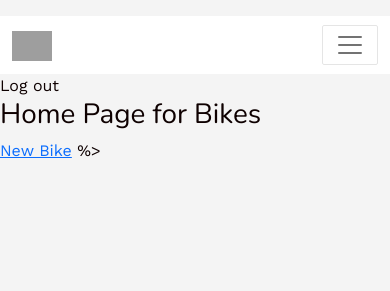
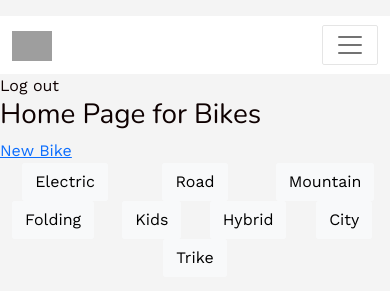
Before and after one commit to gadorcc/bkr-bike, a Rails app: page /bikes in a window 390 px wide. Shown: the top 291 px of the page. Before the commit the page ends 158 px from the top, so only its background shows below. Run offline with Rails 7, Linux system fonts and the light colour scheme; data comes from the database, SQL or seed files in the repository; style sheets or scripts are compiled from the project's sources; some libraries are stand-ins or nearby versions; grey boxes are pictures that could not be loaded.

Commit message:
simple grid search for bike types and create simple view for testing

```diff
--- a/app/assets/stylesheets/application.scss
+++ b/app/assets/stylesheets/application.scss
@@ -10,3 +10,4 @@
 // Your CSS partials
 @import "components/index";
 @import "pages/index";
+@import url("https://cdn.jsdelivr.net/npm/bootstrap-icons@1.10.3/font/bootstrap-icons.css");
--- a/app/views/bikes/index.html.erb
+++ b/app/views/bikes/index.html.erb
@@ -1,5 +1,32 @@
 <h1>Home Page for Bikes</h1>
 <%= link_to "New Bike", new_bike_path %>
 
+<%= render "share/search" %>
+<div class="container mt-3">
+  <div class="row">
+    <% @bikes.each do |bike| %>
+      <div class="col-md-4">
+        <div class="card">
+          <%= cl_image_tag bike.photo.key, height: 300, width: 400, crop: :fill %>
+          <div class="card-body">
+            <h5 class="card-title"><%= bike.title %></h5>
+            <div class="row">
+              <div class="col">
+                <p class="card-text"><%= bike.bike_type.capitalize%> <i class="bi bi-bicycle"></i></p>
+              </div>
+              <div class="col">
+                <p class="card-text">£<%= bike.price%> <i class="fa-solid fa-coins"></i><p>
+              </div>
+            </div>
+            <div>
+              <a class="btn btn-primary" <%= link_to "More info", bike_path(bike) %>
 
-<%# <% @bikes.each do |bike| %> %>
+              <a class="btn btn-warning" <%= link_to "Edit", edit_bike_path(bike) %>
+              <a class="btn btn-danger" <%= link_to "Remove", bike_path(bike) %>
+            </div>
+          </div>
+        </div>
+      </div>
+    <% end %>
+  </div>
+</div>
--- /dev/null
+++ b/app/views/share/_search.html.erb
@@ -0,0 +1,18 @@
+
+<div class="container flex">
+  <div class="row">
+    <% bike_type = %w(electric road mountain folding kids hybrid city trike)%>
+    <% bike_type.each do |type| %>
+    <div class="col text-center">
+      <button type="button" class="btn btn-light"><%=type.capitalize%></div></button>
+    <% end %>
+  </div>
+</div>
+
+
+<%# <a class="d-block text-body-emphasis text-decoration-none" href="/icons/bicycle/"> %>
+<%# <div class="px-3 py-4 mb-2 bg-body-secondary text-center rounded"> %>
+<%# <i class="bi bi-bicycle"></i> %>
+<%# </div> %>
+<%# <div class="name text-muted text-decoration-none text-center pt-1">bicycle</div> %>
+<%# </a> %>
```
